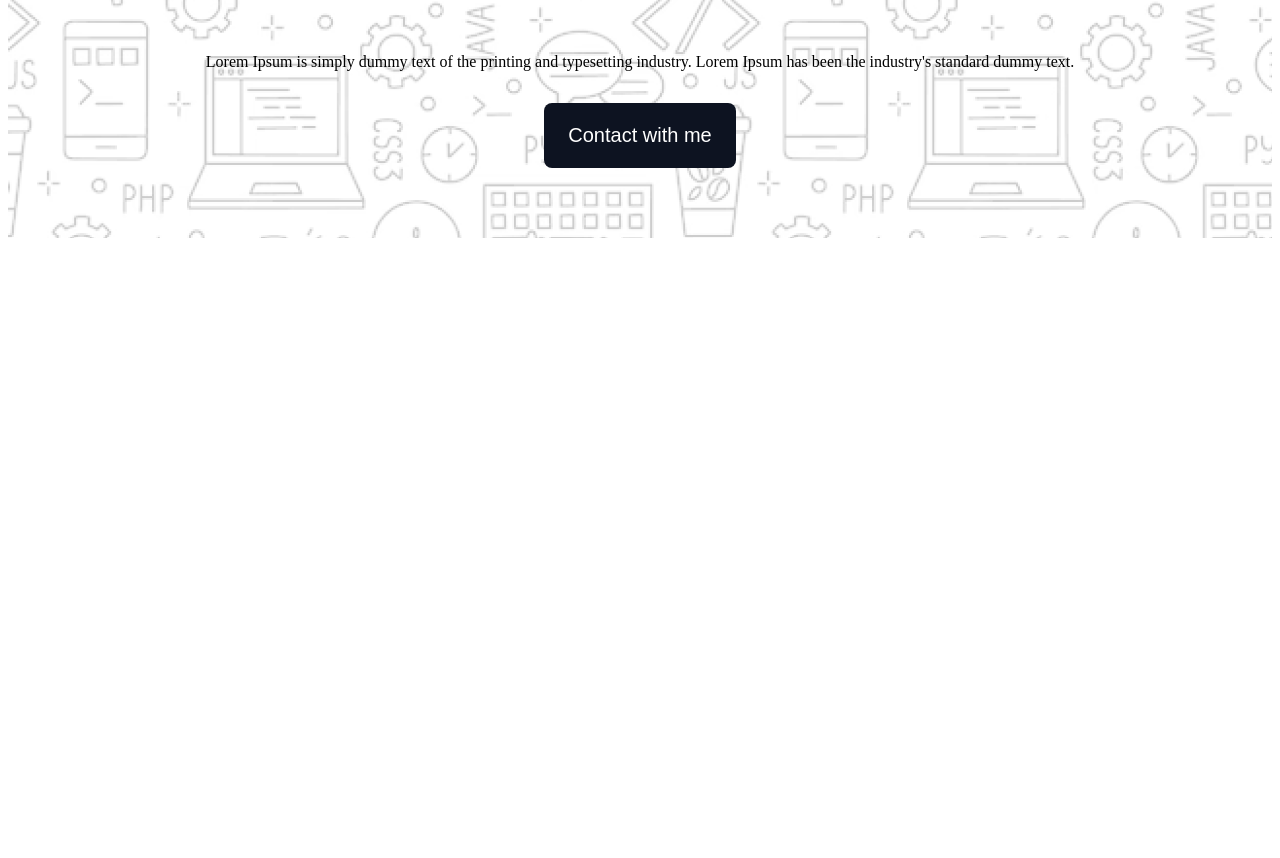
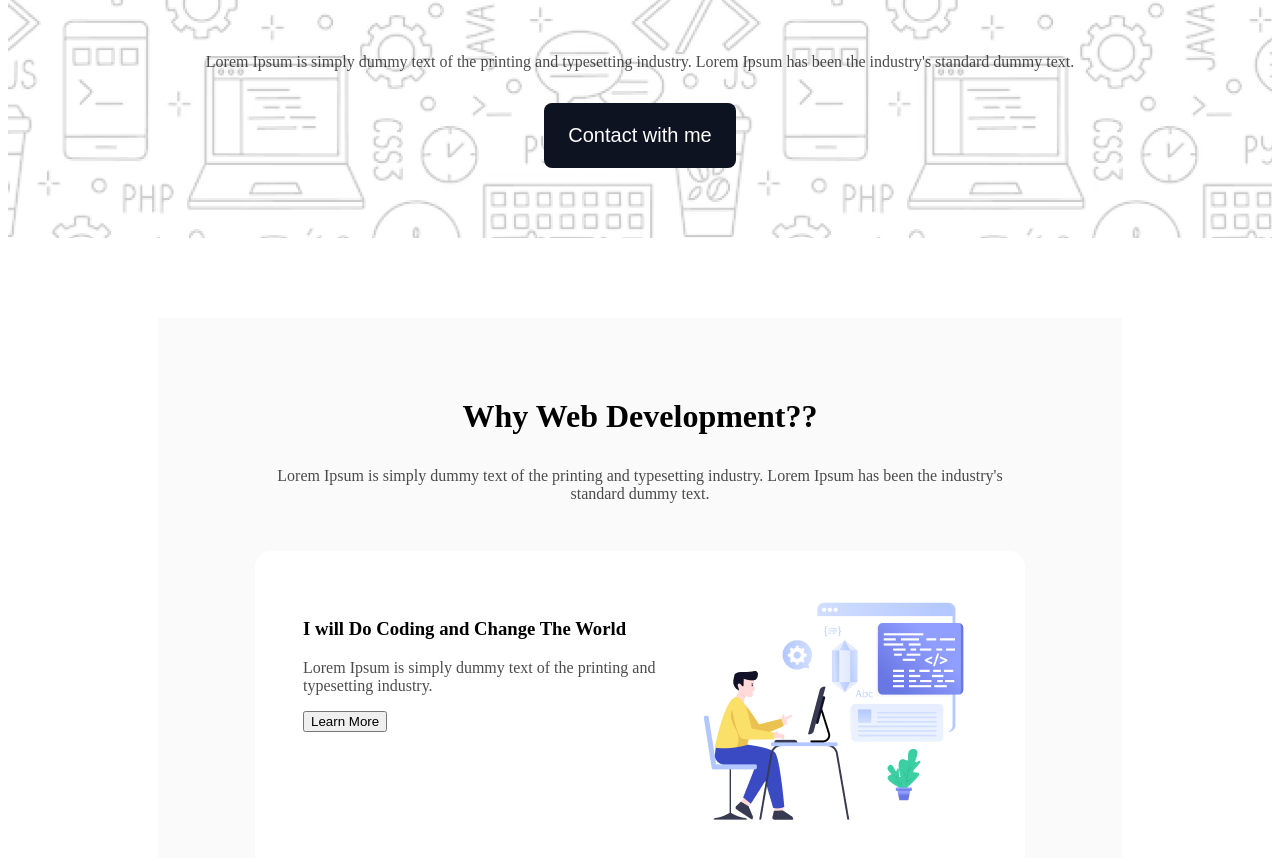
Before and after one commit to saidulislam-official/web-development-1, a plain HTML site: page index.html in a window 1280 px wide. Shown: the part 572-1430 px from the top of the page. Before the commit the page ends 818 px from the top, so only its background shows below. Drawn offline with Linux system fonts and the light colour scheme; a web font is replaced by a local one.

Commit message:
added web section part

```diff
--- a/index.html
+++ b/index.html
@@ -20,7 +20,7 @@
             <div class="banner-description">
                 <img src="assets/Group.png" alt="">
                 <h1 class="banner-title">"In the near future, I hope to become a Developer."</h1>
-                <p class="banner-description">Lorem Ipsum is simply dummy text of the printing and typesetting industry. Lorem Ipsum has been the industry's standard dummy text.</p>
+                <p class="banner-description text-opacity">Lorem Ipsum is simply dummy text of the printing and typesetting industry. Lorem Ipsum has been the industry's standard dummy text.</p>
                 <button class="contact-btn">Contact with me</button>
             </div>
         </div>
@@ -28,6 +28,21 @@
     <!-- header section end -->
     <!-- main section start -->
     <main>
+        <!-- why section -->
+         <section class="dev-section">
+            <div class="section-start">
+                <h3 class="section-title">Why Web Development??</h3>
+                <p class="section description text-opacity">Lorem Ipsum is simply dummy text of the printing and typesetting industry. Lorem Ipsum has been the industry's standard dummy text.</p>
+                <div class="describe-card">
+                    <div class="describe-part-start">
+                        <h3 class="describe-part-title">I will Do Coding and Change The World</h3>
+                        <p class="describe-part-description  text-opacity ">Lorem Ipsum is simply dummy text of the printing and typesetting industry.</p>
+                        <button class="describe-part-btn">Learn More</button>
+                    </div>
+                    <img src="assets/Layer_1.png" alt="" class="describe-img">
+                </div>
+            </div>
+         </section>
     </main>
     <!-- main section end -->
     <!-- footer section start -->
--- a/styles/main.css
+++ b/styles/main.css
@@ -6,7 +6,9 @@
   }
 
   /* shared design */
-
+ .text-opacity{
+    opacity: 0.7;
+ }
 
   /* nav title */
   .nav{
@@ -55,3 +57,28 @@
     background-color: #0D1321;
     border-style: none;
   }
+
+
+  /* main section start */
+    .dev-section{
+        text-align: center;
+        margin: 74px 150px 90px 150px;
+        background-color: rgba(13, 19, 33, 0.02);
+    }
+    .section-start{
+        margin: 80px 97px;
+    }
+    .section-title{
+        padding-top: 80px;
+        font-size: 32px;
+        font-weight: extra-bold;
+    }
+    .describe-card{
+        margin-top: 48px;
+        display: flex;
+        justify-content: space-around;
+        text-align: left;
+        background-color: white;
+        border-radius: 16px;
+        padding: 48px;
+    }
```
